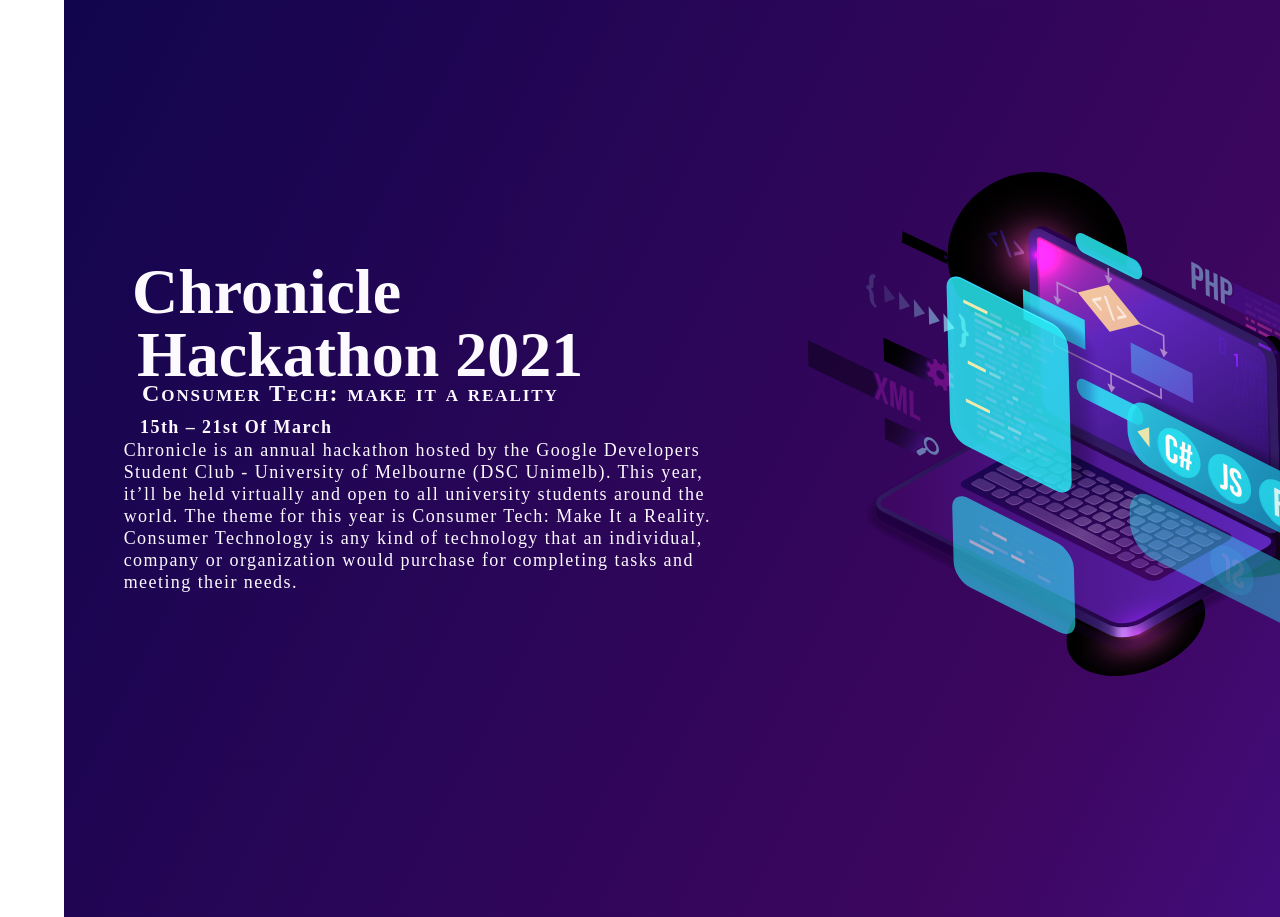
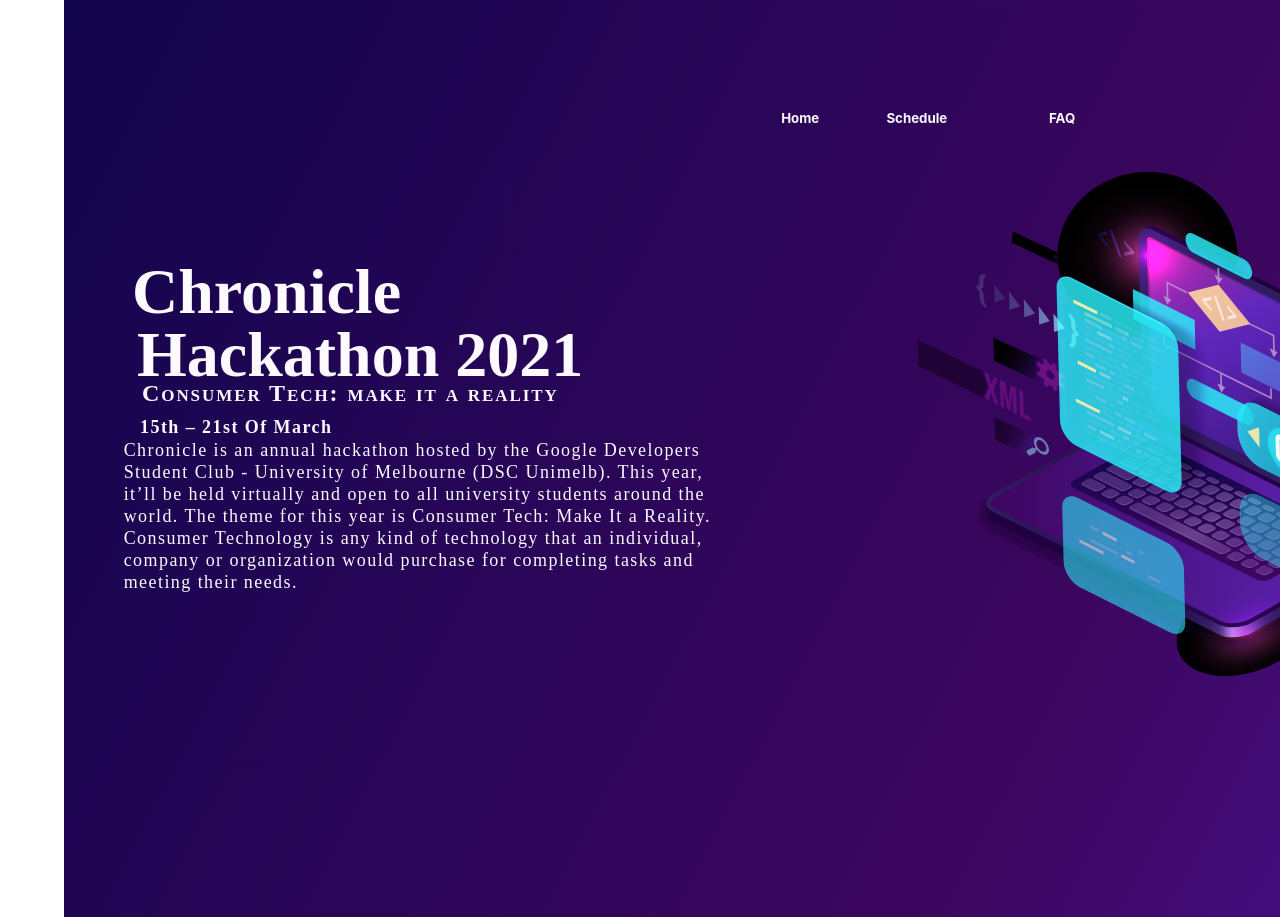
Before and after one commit to stavyadatta/Chronicle-website, a React (Create React App) app: page / in a window 1280 px wide. Shown: the top 917 px of the page. Built offline with nearby package versions, Linux system fonts and the light colour scheme.

Commit message:
Initial bits of upper segment done, need to fix the CSS for background

```diff
--- a/src/MainPage.css
+++ b/src/MainPage.css
@@ -1,7 +1,9 @@
-.Main_page_first_segment {
-    max-height: 10%;
-	max-width: 200%;
+
+.home_page {
+    max-height: 300vh;
+	max-width: 100vw;
 }
+
 
 .Chronicle_heading {
     position: absolute;
@@ -111,9 +113,27 @@
     position: absolute;
     width: 578.27px;
     height: 512.61px;
-    left: 806px;
+    left: 916px;
     top: 167.43px;
 
     transform: rotate(-0.74deg);
 
 }
+#home_top {
+    position: absolute;
+	top: 11%;
+	right: 36%;
+    color: #FDFAFF;
+}
+#schedule_top {
+    position: absolute;
+	top: 11%;
+	right: 26%;
+    color: #FDFAFF;
+}
+#FAQ_top {
+    position: absolute;
+	top: 11%;
+	right: 16%;
+    color: #FDFAFF;
+}
--- a/src/MainPage.js
+++ b/src/MainPage.js
@@ -3,7 +3,15 @@
 import First_segment_graphic from './Images/first_segment_graphic.svg'
 import "./MainPage.css";
 
-
+function TopButtons() {
+    return(
+        <div>
+            <h5 id="home_top"> Home </h5>
+            <h5 id="schedule_top"> Schedule </h5>
+            <h5 id="FAQ_top"> FAQ </h5>
+        </div>
+    )
+}
 
 function FirstSegment() {
     return (
@@ -30,6 +38,7 @@
     return (
         <div className="home_page">
             <FirstSegment/>
+            <TopButtons/>
         </div>
     );
 }
```
Also changed, not shown: src/App.js (+0 -17 lines).
